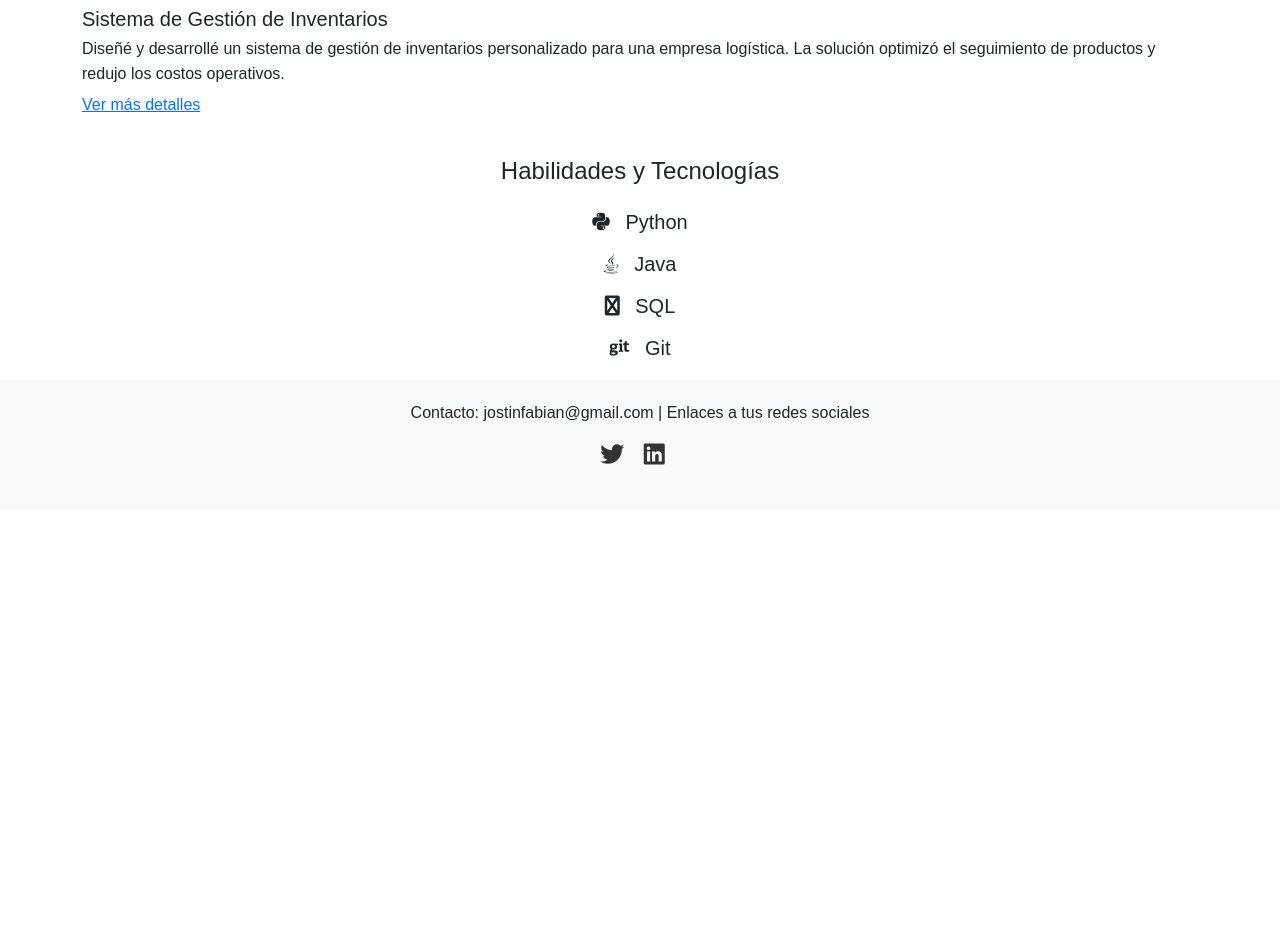
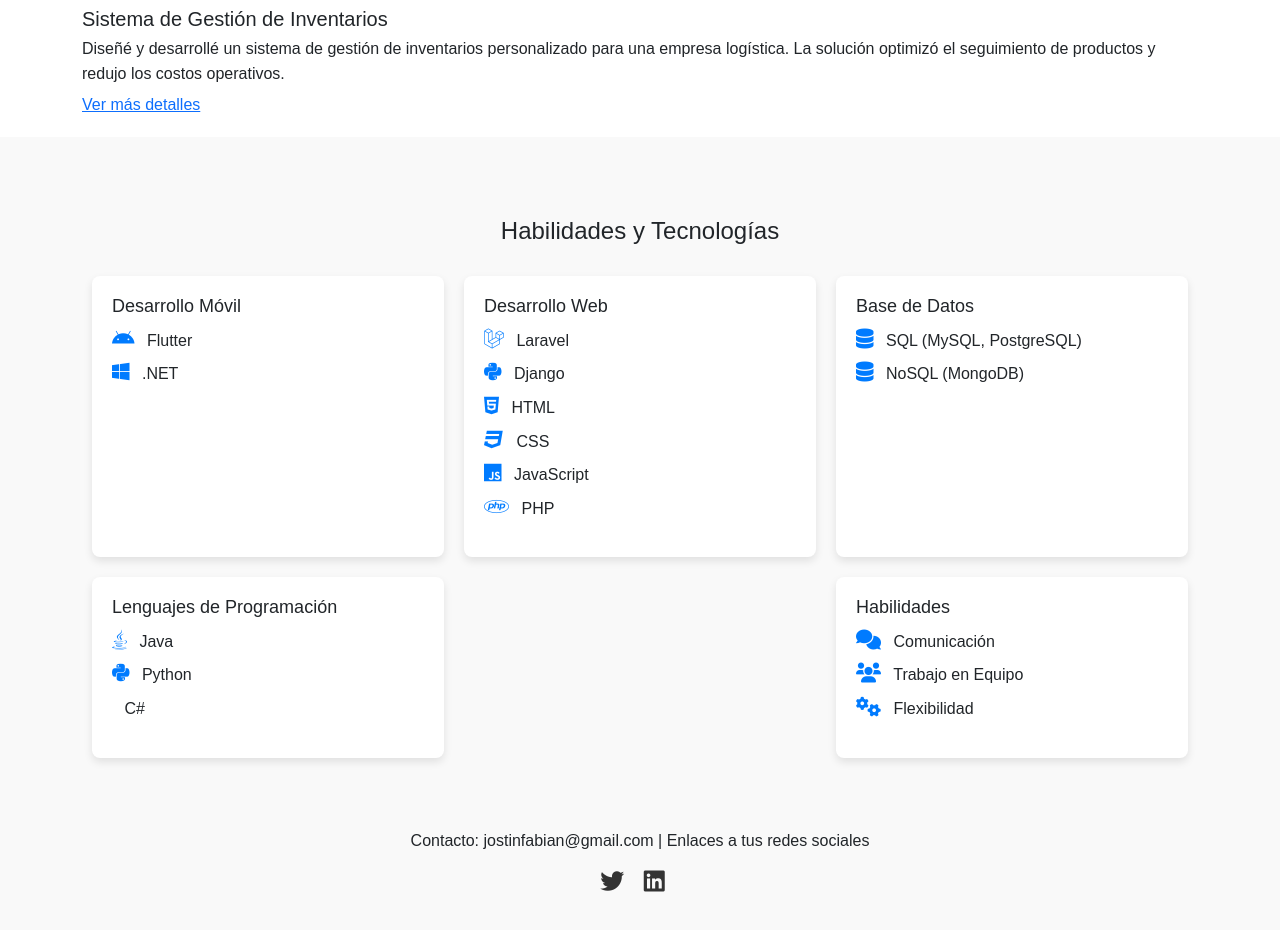
Before and after one commit to jostin-fabian/jostin-fabian.github.io, a plain HTML site: page index.html in a window 1280 px wide. Shown: the part 520-1450 px from the top of the page. Before the commit the page ends 1030 px from the top, so only its background shows below. Drawn offline with nearby package versions, Linux system fonts and the light colour scheme.

Commit message:
Show my skills

```diff
--- a/index.html
+++ b/index.html
@@ -47,22 +47,93 @@
         <section id="skills">
             <div class="container">
                 <h2>Habilidades y Tecnologías</h2>
+                <div class="skills-container">
+                    <!-- Desarrollo móvil -->
+                    <div class="skills-category">
+                        <h3>Desarrollo Móvil</h3>
                         <ul class="list-unstyled">
+                            <li>
+                                <i class="fab fa-android"></i> Flutter
+                            </li>
+                            <li>
+                                <i class="fab fa-windows"></i> .NET
+                            </li>
+                        </ul>
+                    </div>
+
+                    <!-- Desarrollo web -->
+                    <div class="skills-category">
+                        <h3>Desarrollo Web</h3>
+                        <ul class="list-unstyled">
+                            <li>
+                                <i class="fab fa-laravel"></i> Laravel
+                            </li>
+                            <li>
+                                <i class="fab fa-python"></i> Django
+                            </li>
+                            <li>
+                                <i class="fab fa-html5"></i> HTML
+                            </li>
+                            <li>
+                                <i class="fab fa-css3"></i> CSS
+                            </li>
+                            <li>
+                                <i class="fab fa-js"></i> JavaScript
+                            </li>
+                            <li>
+                                <i class="fab fa-php"></i> PHP
+                            </li>
+                        </ul>
+                    </div>
+
+                    <!-- Base de datos -->
+                    <div class="skills-category">
+                        <h3>Base de Datos</h3>
+                        <ul class="list-unstyled">
+                            <li>
+                                <i class="fas fa-database"></i> SQL (MySQL, PostgreSQL)
+                            </li>
+                            <li>
+                                <i class="fas fa-database"></i> NoSQL (MongoDB)
+                            </li>
+                        </ul>
+                    </div>
+
+                    <!-- Lenguajes de programación -->
+                    <div class="skills-category">
+                        <h3>Lenguajes de Programación</h3>
+                        <ul class="list-unstyled">
+                            <li>
+                                <i class="fab fa-java"></i> Java
+                            </li>
                             <li>
                                 <i class="fab fa-python"></i> Python
                             </li>
                             <li>
-                        <i class="fab fa-java"></i> Java
-                    </li>
-                    <li>
-                        <i class="fab fa-database"></i> SQL
-                    </li>
-                    <li>
-                        <i class="fab fa-git"></i> Git
+                                <i class="fab fa-csharp"></i> C#
                             </li>
                         </ul>
                     </div>
+
+                    <!-- Habilidades Comunicativas y trabajo en equipo -->
+                    <div class="skills-category">
+                        <h3>Habilidades</h3>
+                        <ul class="list-unstyled">
+                            <li>
+                                <i class="fas fa-comments"></i> Comunicación
+                            </li>
+                            <li>
+                                <i class="fas fa-users"></i> Trabajo en Equipo
+                            </li>
+                            <li>
+                                <i class="fas fa-cogs"></i> Flexibilidad
+                            </li>
+                        </ul>
+                    </div>
+                </div>
+            </div>
         </section>
+
     </main>
 
     <footer>
--- a/styles.css
+++ b/styles.css
@@ -52,16 +52,49 @@ h2 {
 
 /* Estilos para el apartado de skills */
 #skills {
-    text-align: center;
+    background-color: #f9f9f9;
+    padding: 40px 0;
 }
 
-#skills li {
-    font-size: 20px;
+.skills-container {
+    display: flex;
+    justify-content: space-between;
+    flex-wrap: wrap;
+}
+
+.skills-category {
+    width: calc(33.33% - 20px);
+    background-color: #fff;
+    padding: 20px;
+    margin: 10px;
+    border-radius: 8px;
+    box-shadow: 0 4px 8px rgba(0, 0, 0, 0.1);
+    transition: transform 0.3s ease-in-out;
+}
+
+.skills-category h3 {
+    font-size: 18px;
     margin-bottom: 10px;
 }
 
-#skills i {
-    margin-right: 10px;
+.skills-category ul {
+    padding: 0;
+}
+
+.skills-category ul li {
+    list-style: none;
+    margin-bottom: 8px;
+    font-size: 16px;
+}
+
+.skills-category ul li i {
+    margin-right: 8px;
+    font-size: 20px;
+    color: #007bff;
+}
+
+.skills-category:hover {
+    transform: scale(1.05);
 }
 
 /* Estilos para el footer */
```
Lines whose indentation alone changed are shown as unchanged.
